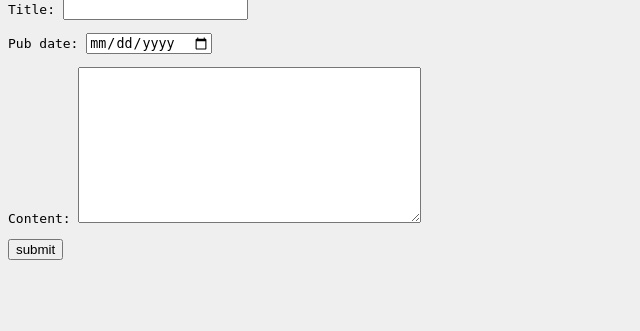
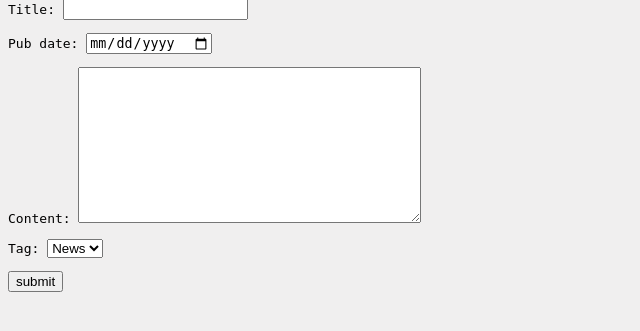
Before and after one commit to SheCodesAus/she-codes-django-news-project-snail-Py, a Django app: page /news/add-story/ in a window 1280 px wide. Shown: the part 101-432 px from the top of the page, without its empty margins (0-640 px from the left). Run offline with Django 4.2, Linux system fonts and the light colour scheme; parts of the project's set-up code (start-up, migrations or seed data) failed here and were passed over; some web fonts are replaced.

Commit message:
Created categories

```diff
--- a/she_codes_news/news/forms.py
+++ b/she_codes_news/news/forms.py
@@ -4,7 +4,7 @@ from .models import NewsStory
 class StoryForm(ModelForm):
      class Meta:
          model = NewsStory
-         fields = ['title', 'pub_date', 'content']
+         fields = ['title', 'pub_date', 'content', 'tag']
          widgets = {'pub_date': forms.DateInput(format=('%m/%d/%Y'),
 attrs={'class':'form-control', 'placeholder':'Select a date',
 'type':'date'}),
--- a/she_codes_news/news/models.py
+++ b/she_codes_news/news/models.py
@@ -13,3 +13,12 @@ class NewsStory(models.Model):
 
     pub_date = models.DateTimeField()
     content = models.TextField()
+
+
+    tag_choices = (
+        ("Cats", "Cats"),
+        ("Dogs", "Dogs"),
+        ("News", "News")
+    )
+
+    tag = models.CharField(max_length=200, choices = tag_choices, default="News")
--- a/she_codes_news/news/templates/news/story.html
+++ b/she_codes_news/news/templates/news/story.html
@@ -10,6 +10,8 @@
 <div id="story-wrapper">
     <h2>{{ story.title }}</h2>
     <h4>{{ story.author }}</h4>
+    <h4>{{ story.tag }}</h4>
+
 
 
 
--- a/she_codes_news/news/templates/news/storyCard.html
+++ b/she_codes_news/news/templates/news/storyCard.html
@@ -11,9 +11,7 @@
         <a href="{% url 'users:profile' story.author.id %}">
                     <h4>Written by: {{ story.author }}</h4>
                 <h4>{{ story.pub_date }}</h4>
-            </div>
         </a>
-
 
         <!-- Add an edit button for logged in users -->
         {% if request.user.is_authenticated %}
@@ -22,7 +20,9 @@
 
         <!-- Add an delete button for logged in users -->
         {% if request.user.is_authenticated %}
-     <a href="{% url 'news:deleteStory' story.id %}">/ Delete</a>
+        <a href="{% url 'news:deleteStory' story.id %}">Delete</a>
         {% endif %}
+            </div>
+
 
 </div>
```
Also changed, not shown: she_codes_news/news/fixtures/news.json (+1 -0 lines), she_codes_news/news/migrations/0003_newsstory_tag.py (added), she_codes_news/news/migrations/0004_alter_newsstory_tag.py (added). Lines whose indentation alone changed are shown as unchanged.
